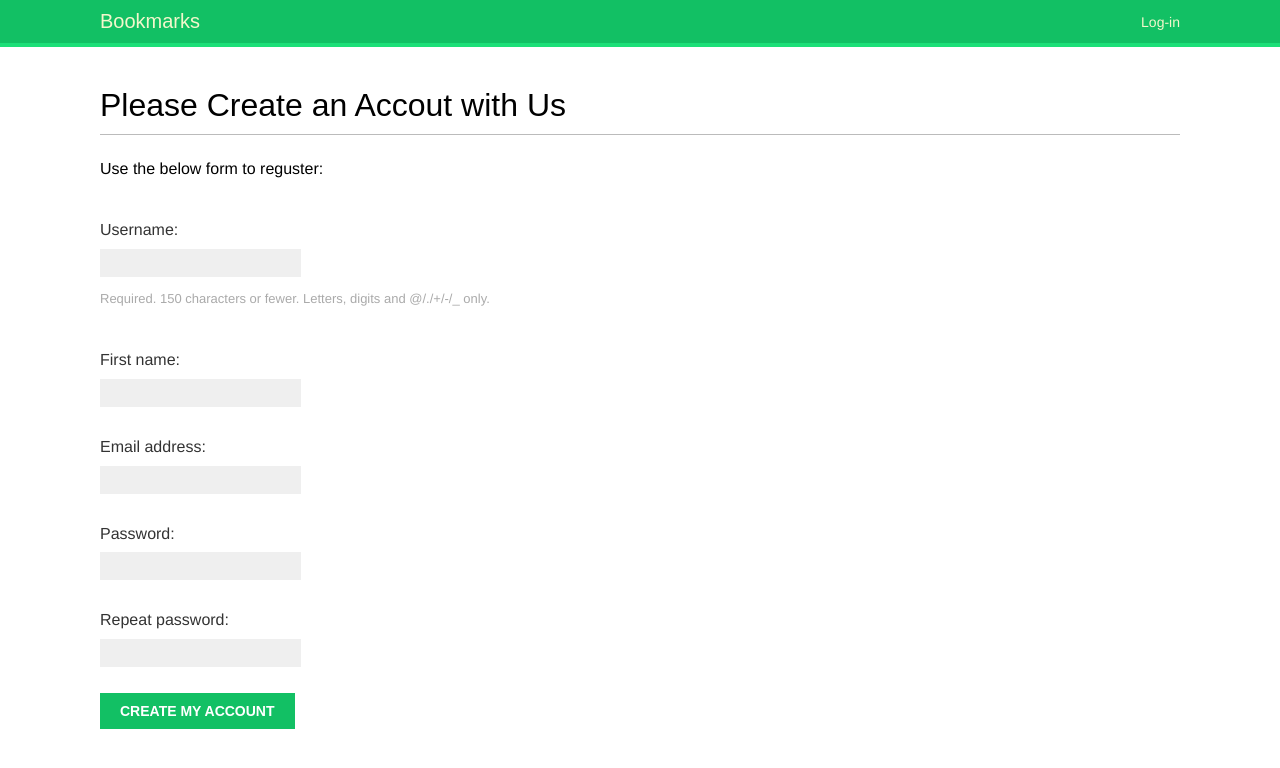
After one commit to peter-kuria/social_website_for_bookmarking_images, a Django app: page /account/register/ in a window 1280 px wide. The commit adds this page. Shown: the top 768 px of the page. Run offline with Django 3.2, Linux system fonts and the light colour scheme; some web fonts are replaced.

Commit message:
added regisstration form

```diff
--- a/account/forms.py
+++ b/account/forms.py
@@ -1,6 +1,21 @@
 from django import forms
 
+from django.contrib.auth.models import User
 
 class LoginForm(forms.Form):
     username = forms.CharField()
     password = forms.CharField(widget=forms.PasswordInput)
+
+class UserRegistrationForm(forms.ModelForm):
+    password = forms.CharField(label='Password',
+        widget=forms.PasswordInput)
+    password2 = forms.CharField(label='Repeat password',
+        widget=forms.PasswordInput)
+    class Meta:
+        model = User
+        fields = ('username', 'first_name', 'email')
+    def clean_password2(self):
+        cd = self.cleaned_data
+        if cd['password'] != cd['password2']:
+            raise forms.ValidationError('Passwords don\'t match.')
+            return cd['password2']
--- a/account/templates/account/login.html
+++ b/account/templates/account/login.html
@@ -8,4 +8,5 @@
         {% csrf_token %}
         <p><input type="submit" value="Log in"></p>
     </form>
+
 {% endblock %}
--- /dev/null
+++ b/account/templates/account/register.html
@@ -0,0 +1,13 @@
+{% extends "base.html" %}
+
+{% block title%} Create an Account{% endblock %}
+
+{% block content %}
+<h1> Please Create an Accout with Us</h1>
+<p> Use the below form to reguster:</p>
+<form method = 'post'>
+    {{user_form.as_p}}
+    {% csrf_token %}
+    <p><input type="submit" value="create my account"></p>
+</form>
+{% endblock %}
--- a/account/templates/registration/login.html
+++ b/account/templates/registration/login.html
@@ -18,5 +18,6 @@
                 <p><input type="submit" value="Log-in"></p>
             </form>
             <p><a href="{% url 'password_reset' %}">Forgotten your password?</a></p>
+            <p>you don't have an account?Worry not,you can register <a href="{% url 'register' %}"> here</a></p>
         </div>
 {% endblock %}
--- a/account/urls.py
+++ b/account/urls.py
@@ -22,4 +22,5 @@ path('', views.dashboard, name='dashboard'),
     #auth_views.PasswordResetCompleteView.as_view(),
     #name='password_reset_complete'),
 path('', include('django.contrib.auth.urls')),
+path('register/', views.register, name='register'),
 ]
--- a/account/views.py
+++ b/account/views.py
@@ -2,9 +2,28 @@ from django.shortcuts import render
 from django.http import HttpResponse
 from django.shortcuts import render
 from django.contrib.auth import authenticate, login
-from .forms import LoginForm
+from .forms import LoginForm, UserRegistrationForm
 
 # Create your views here.
+
+def register(request):
+    if request.method == 'POST':
+
+        user_form = UserRegistrationForm(request.POST)
+        if user_form.is_valid():
+            new_user = user_form.save(commit=False)
+
+            new_user.set_password(user_form.cleaned_data['password'])
+            new_user.save()
+            return render(request,
+            'account/register_done.html',
+            {'new_user': new_user})
+    else:
+         user_form = UserRegistrationForm()
+    return render(request,
+        'account/register.html',
+        {'user_form': user_form})
+
 
 def user_login(request):
     if request.method == 'POST':
```
Also changed, not shown: account/templates/account/register_done.html (added, +8 -0 lines), db.sqlite3.
